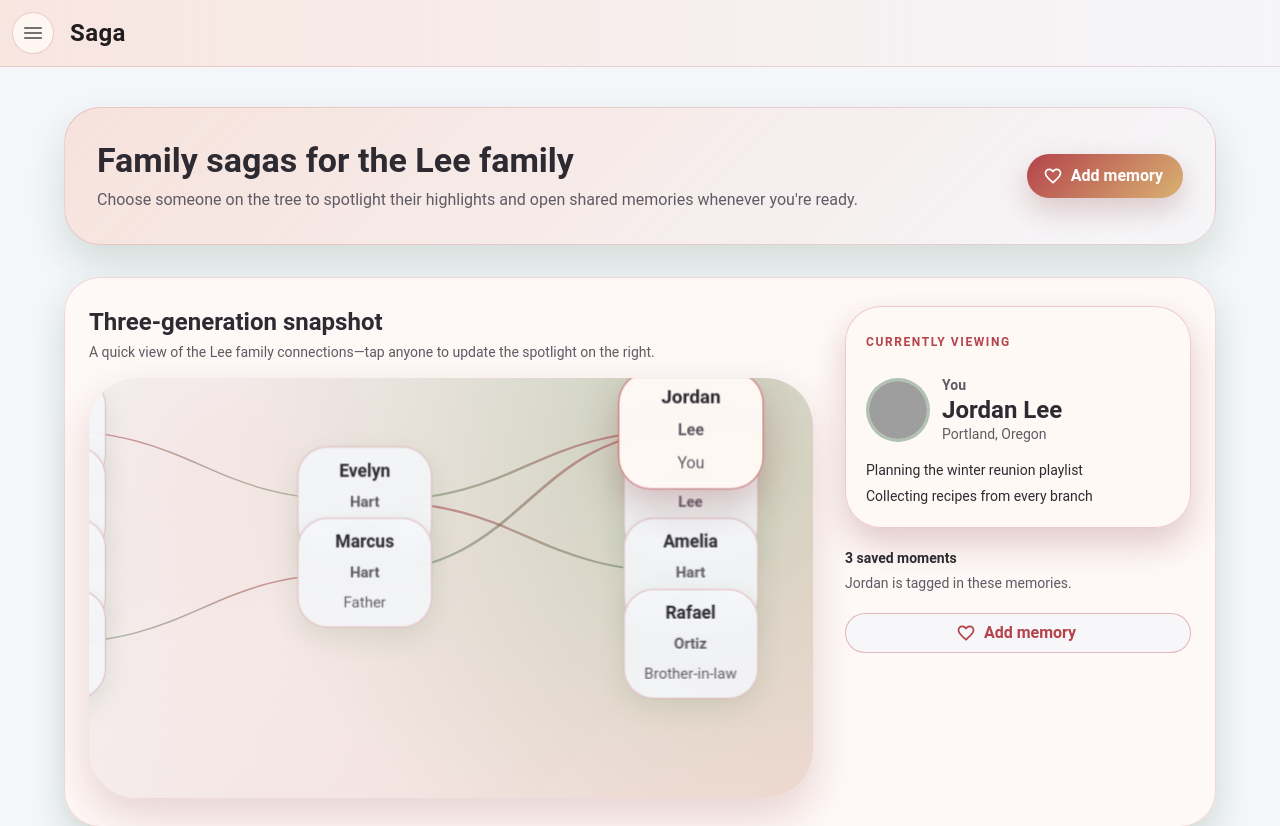
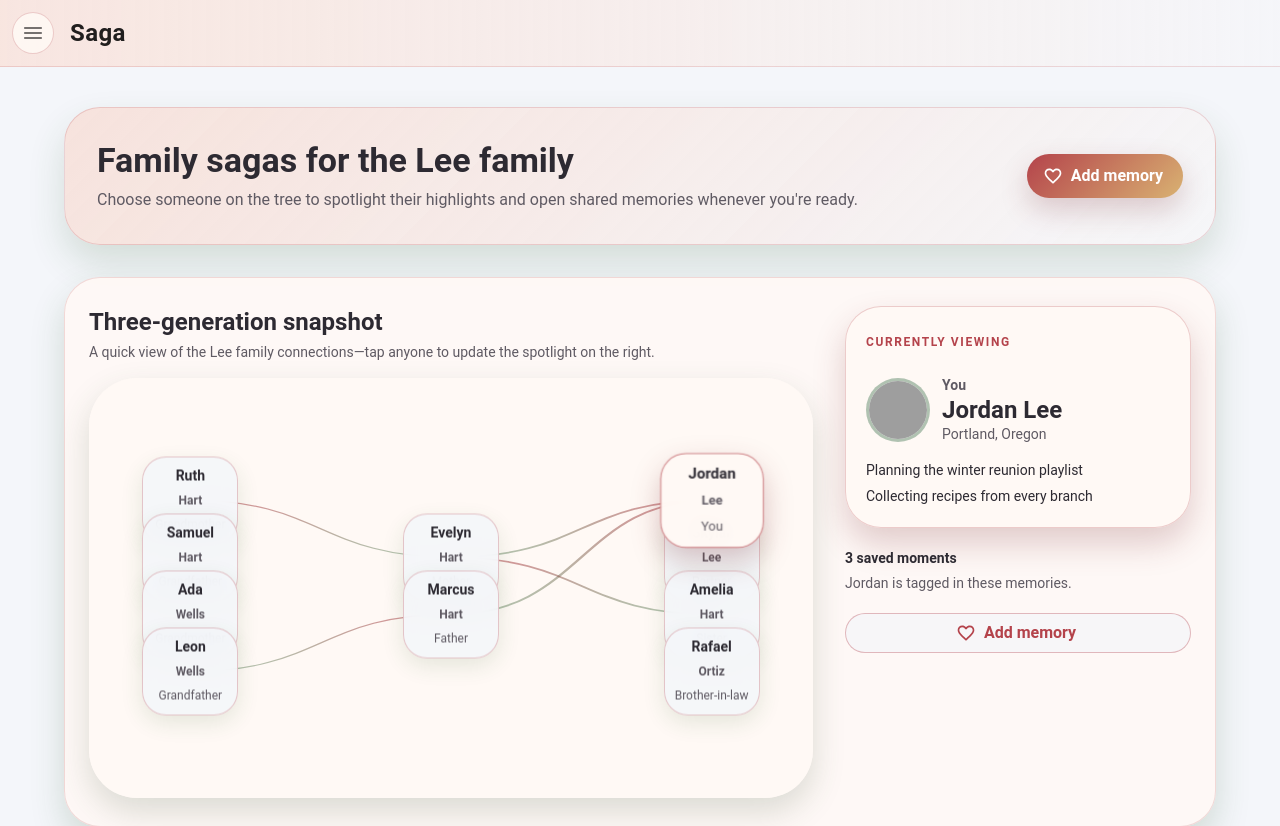
Before and after one commit to aryaabh2/Saga, a React (Vite) app: page / in a window 1280 px wide. Shown: the top 826 px of the page. Built offline with nearby package versions, Linux system fonts and the light colour scheme; grey boxes are pictures that could not be loaded.

Commit message:
Refine family tree layout scaling

```diff
--- a/src/components/FamilyTreeCanvas.jsx
+++ b/src/components/FamilyTreeCanvas.jsx
@@ -1,6 +1,11 @@
 import { memo, useCallback, useEffect, useMemo, useRef, useState } from 'react';
 import { Box, Fade, Tooltip, Typography } from '@mui/material';
 import { alpha } from '@mui/material/styles';
+
+const NODE_HORIZONTAL_PADDING = 8;
+const NODE_VERTICAL_PADDING = 10;
+const MIN_SCALE = 0.6;
+const MAX_SCALE = 1.6;
 
 function buildTreeLayout(members) {
   if (!members.length) {
@@ -137,7 +142,7 @@ function FamilyNode({ member, selected, onSelect }) {
           display: 'flex',
           flexDirection: 'column',
           alignItems: 'center',
-          width: { xs: 92, md: 108 },
+          width: { xs: 86, md: 96 },
           cursor: 'pointer',
           outline: 'none',
           transition: 'transform 0.25s ease, opacity 0.3s ease',
@@ -262,11 +267,16 @@ function FamilyTreeCanvas({ members, selectedMemberId, onSelectMember }) {
     const xs = positionedMembers.map((member) => member.x);
     const ys = positionedMembers.map((member) => member.y);
 
+    const baseMinX = Math.min(...xs);
+    const baseMaxX = Math.max(...xs);
+    const baseMinY = Math.min(...ys);
+    const baseMaxY = Math.max(...ys);
+
     return {
-      minX: Math.min(...xs),
-      maxX: Math.max(...xs),
-      minY: Math.min(...ys),
-      maxY: Math.max(...ys)
+      minX: Math.max(0, baseMinX - NODE_HORIZONTAL_PADDING),
+      maxX: Math.min(100, baseMaxX + NODE_HORIZONTAL_PADDING),
+      minY: Math.max(0, baseMinY - NODE_VERTICAL_PADDING),
+      maxY: Math.min(100, baseMaxY + NODE_VERTICAL_PADDING)
     };
   }, [positionedMembers]);
   const connectors = useMemo(() => computeConnectorPaths(positionedMembers), [positionedMembers]);
@@ -328,7 +338,7 @@ function FamilyTreeCanvas({ members, selectedMemberId, onSelectMember }) {
     return () => observer.disconnect();
   }, []);
 
-  const clampScale = useCallback((value) => Math.min(Math.max(value, 0.75), 1.75), []);
+  const clampScale = useCallback((value) => Math.min(Math.max(value, MIN_SCALE), MAX_SCALE), []);
   const hasAutoCentered = useRef(false);
 
   useEffect(() => {
@@ -354,14 +364,8 @@ function FamilyTreeCanvas({ members, selectedMemberId, onSelectMember }) {
 
     const { minX, maxX, minY, maxY } = positionedBounds;
 
-    const widthPercent = Math.max(
-      maxX - minX,
-      Math.max(36, (100 - layoutMetrics.horizontalMargin * 2) * 0.85)
-    );
-    const heightPercent = Math.max(
-      maxY - minY,
-      Math.max(36, (100 - layoutMetrics.verticalMargin * 2) * 0.85)
-    );
+    const widthPercent = Math.max(maxX - minX, (100 - layoutMetrics.horizontalMargin * 2) * 0.9);
+    const heightPercent = Math.max(maxY - minY, (100 - layoutMetrics.verticalMargin * 2) * 0.9);
 
     const widthPx = (widthPercent / 100) * containerSize.width;
     const heightPx = (heightPercent / 100) * containerSize.height;
@@ -370,7 +374,7 @@ function FamilyTreeCanvas({ members, selectedMemberId, onSelectMember }) {
       Math.min(
         containerSize.width / (widthPx || 1),
         containerSize.height / (heightPx || 1)
-      ) * 0.9
+      ) * 0.88
     );
 
     const centerX = ((minX + maxX) / 2 / 100) * containerSize.width;
@@ -404,13 +408,10 @@ function FamilyTreeCanvas({ members, selectedMemberId, onSelectMember }) {
           position: 'relative',
           borderRadius: { xs: 3, md: 4 },
           minHeight: { xs: 320, md: 420 },
-          maxHeight: { xs: 460, md: 560 },
           overflow: 'hidden',
-          bgcolor: (theme) => alpha(theme.palette.background.paper, 0.92),
-          backgroundImage: (theme) =>
-            `radial-gradient(circle at 18% 18%, ${alpha(theme.palette.primary.light, 0.4)}, transparent 60%), radial-gradient(circle at 82% 12%, ${alpha(theme.palette.secondary.light, 0.28)}, transparent 65%), linear-gradient(135deg, ${alpha(theme.palette.background.default, 0.95)}, ${alpha(theme.palette.primary.light, 0.85)})`,
-          boxShadow: '0 18px 40px rgba(125, 46, 50, 0.18)',
-          p: { xs: 1.6, md: 2.1 },
+          bgcolor: (theme) => alpha(theme.palette.background.paper, 0.96),
+          boxShadow: '0 14px 32px rgba(59, 89, 54, 0.18)',
+          p: { xs: 1.5, md: 2 },
           userSelect: 'none'
         }}
       >
```
